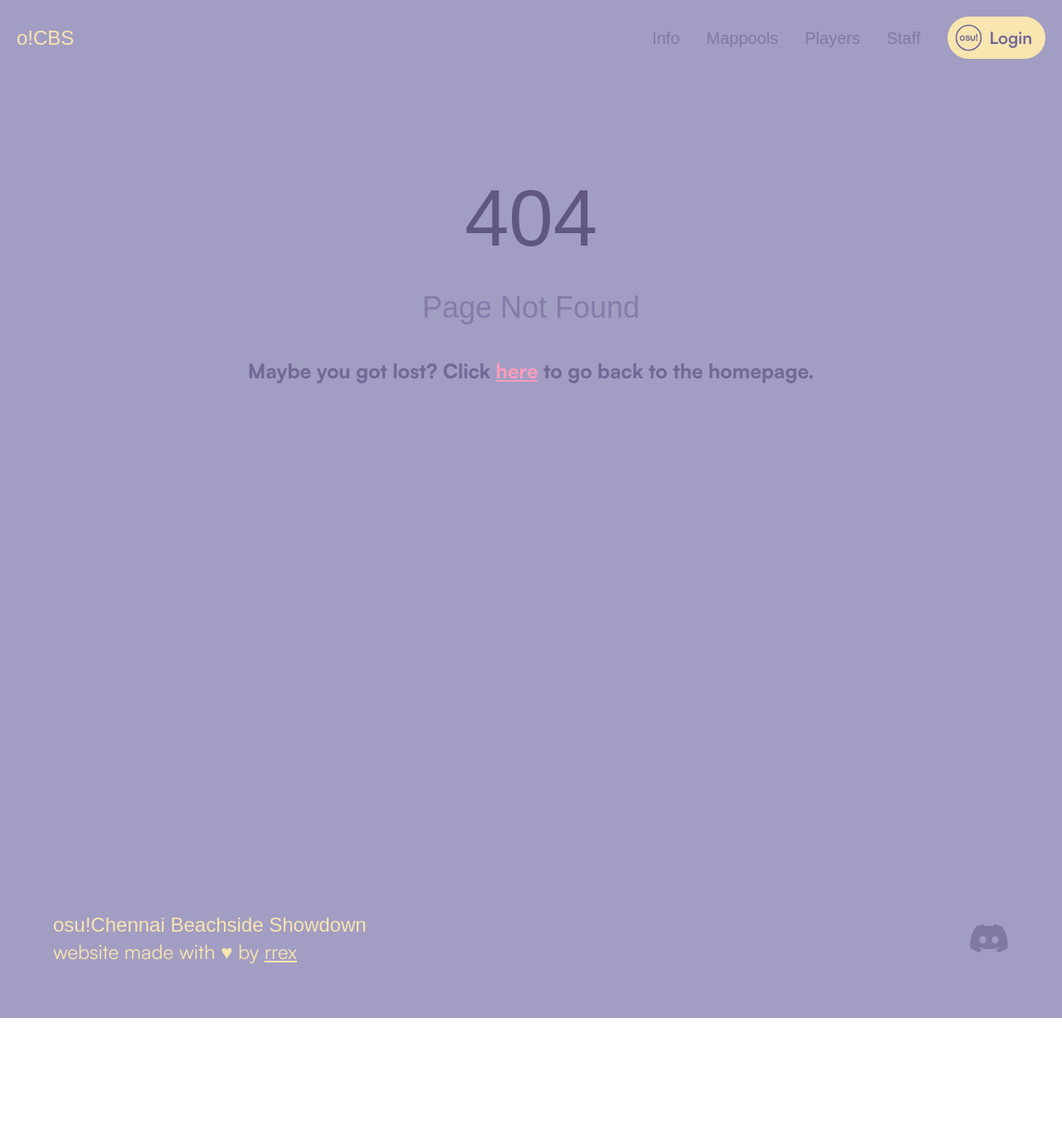
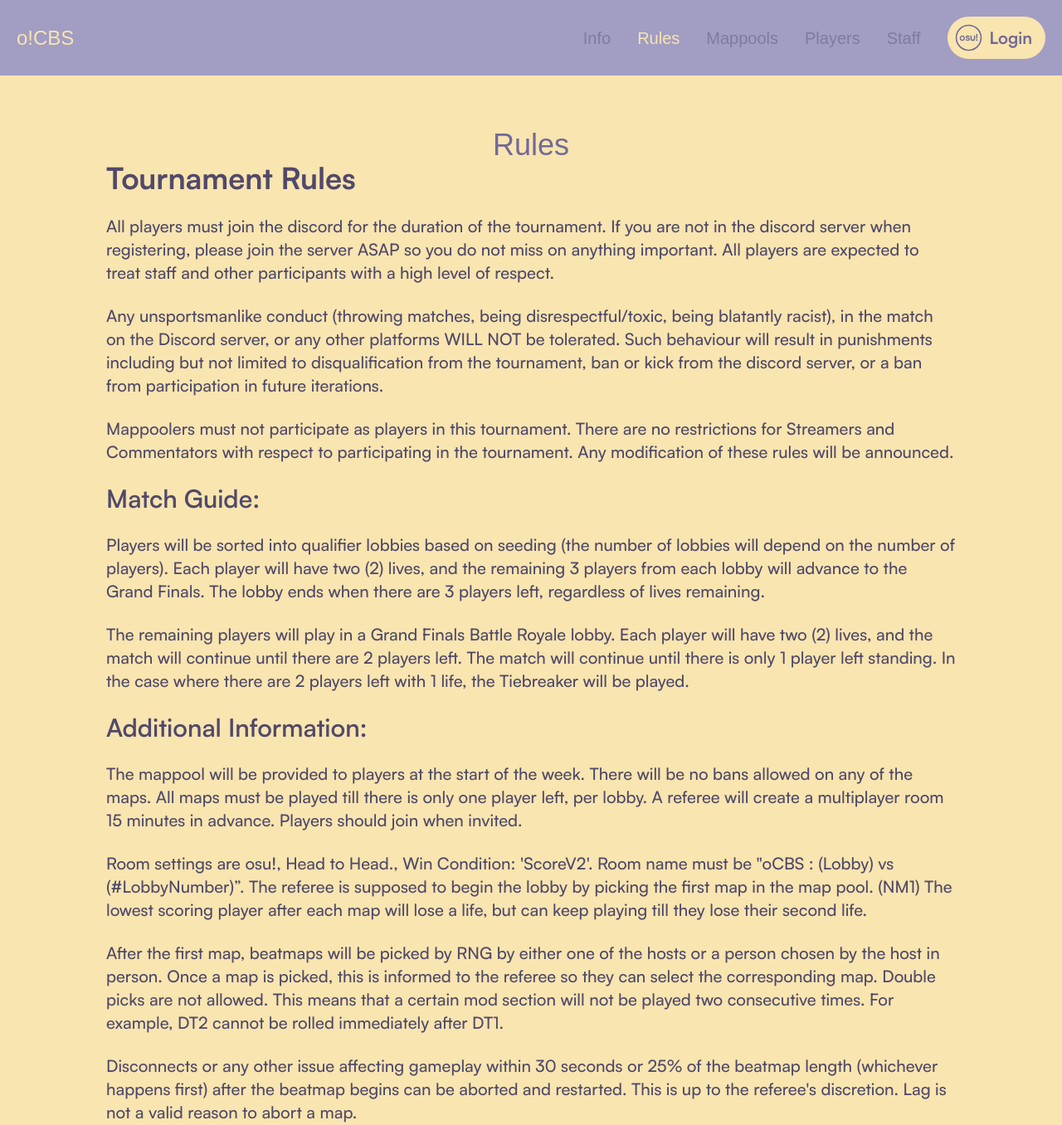
Before and after one commit to rrex971/ocbs-website, a React (Vite) app: page /rules in a window 1280 px wide. Before the commit this address had no page. Shown: the top 1356 px of the page at 83% size. Before the commit the page ends 1227 px from the top, so only its background shows below. Built offline with nearby package versions, Linux system fonts and the light colour scheme; a web font is replaced by a local one.

Commit message:
Add rules page

```diff
--- a/src/App.jsx
+++ b/src/App.jsx
@@ -9,11 +9,13 @@ import Footer from './components/Footer';
 import Register from './screens/Register';
 import Login from './screens/Login';
 import Players from './screens/Players';
+import Rules from './screens/Rules';
 import Payment from './screens/Payment';
 import PaymentConfirmation from './screens/PaymentConfirmation';
 import NotFound from './screens/NotFound';
 import { ToastContainer } from 'react-toastify';
 import { AnimatePresence } from 'framer-motion';
+
 
 const App = () => {
   const location = useLocation();
@@ -30,6 +32,7 @@ const App = () => {
             <Route path="/mappools/grandfinals" element={<Mappools stage={1}/>} />
             <Route path="/mappools/testing" element={<Mappools stage={2}/>} />
             <Route path="/staff" element={<Staff />} />
+            <Route path="/rules" element={<Rules />} />
             <Route path="/register" element={<Register />} />
             <Route path="/register/payment" element={<Payment />} />
             <Route path="/register/payment/confirmation" element={<PaymentConfirmation />} />
--- a/src/components/Navbar.jsx
+++ b/src/components/Navbar.jsx
@@ -58,6 +58,18 @@ const Navbar = () => {
           </li>
           <li>
             <NavLink
+              to="/rules"
+              className={({ isActive }) =>
+                isActive
+                  ? 'text-banana-mania-100 opacity-100'
+                  : 'navbar-link opacity-50 hover:opacity-100 transition-opacity duration-300 ease-in-out'
+              }
+            >
+              Rules
+            </NavLink>
+          </li>
+          <li>
+            <NavLink
               to="/mappools"
               className={({ isActive }) =>
                 isActive
--- /dev/null
+++ b/src/screens/Rules.jsx
@@ -0,0 +1,67 @@
+import React from "react";
+import transition from "../transition";
+const Rules = () => {
+    return (
+        <div className="bg-logan-500 bg-gradient-to-b from-banana-mania-100 via-90% via-banana-mania-100 min-h-screen">
+            <div className="flex justify-center items-center pt-12 sm:pt-16 font-head text-2xl sm:text-3xl lg:text-4xl text-logan-700">
+                Rules
+            </div>
+            <div className="flex-col font-body mx-8 md:mx-32 pb-64 text-xl font-medium space-y-6">
+                <h1 className="text-4xl font-bold">Tournament Rules</h1>
+                <p>
+                    All players must join the discord for the duration of the tournament. If you are not in the discord server when registering, please join the server ASAP so you do not miss on anything important. All players are expected to treat staff and other participants with a high level of respect.
+                </p>
+                <p>
+                    Any unsportsmanlike conduct (throwing matches, being disrespectful/toxic, being blatantly racist), in the match on the Discord server, or any other platforms WILL NOT be tolerated. Such behaviour will result in punishments including but not limited to disqualification from the tournament, ban or kick from the discord server, or a ban from participation in future iterations.
+                </p>
+                <p>
+                    Mappoolers must not participate as players in this tournament. There are no restrictions for Streamers and Commentators with respect to participating in the tournament. Any modification of these rules will be announced.
+                </p>
+                <h2 className="text-3xl font-semibold">Match Guide:</h2>
+                <p>
+                    Players will be sorted into qualifier lobbies based on seeding (the number of lobbies will depend on the number of players). Each player will have two (2) lives, and the remaining 3 players from each lobby will advance to the Grand Finals. The lobby ends when there are 3 players left, regardless of lives remaining.
+                </p>
+                <p>
+                    The remaining players will play in a Grand Finals Battle Royale lobby. Each player will have two (2) lives, and the match will continue until there are 2 players left. The match will continue until there is only 1 player left standing. In the case where there are 2 players left with 1 life, the Tiebreaker will be played.
+                </p>
+                <h2 className="text-3xl font-semibold">Additional Information:</h2>
+                <p>
+                    The mappool will be provided to players at the start of the week. There will be no bans allowed on any of the maps. All maps must be played till there is only one player left, per lobby. A referee will create a multiplayer room 15 minutes in advance. Players should join when invited.
+                </p>
+                <p>
+                    Room settings are osu!, Head to Head., Win Condition: 'ScoreV2'. Room name must be "oCBS : (Lobby) vs (#LobbyNumber)”. The referee is supposed to begin the lobby by picking the first map in the map pool. (NM1) The lowest scoring player after each map will lose a life, but can keep playing till they lose their second life.
+                </p>
+                <p>
+                    After the first map, beatmaps will be picked by RNG by either one of the hosts or a person chosen by the host in person. Once a map is picked, this is informed to the referee so they can select the corresponding map. Double picks are not allowed. This means that a certain mod section will not be played two consecutive times. For example, DT2 cannot be rolled immediately after DT1.
+                </p>
+                <p>
+                    Disconnects or any other issue affecting gameplay within 30 seconds or 25% of the beatmap length (whichever happens first) after the beatmap begins can be aborted and restarted. This is up to the referee's discretion. Lag is not a valid reason to abort a map.
+                </p>
+                <h2 className="text-3xl font-semibold">Registration Perks:</h2>
+                <ul className="list-disc list-inside">
+                    <li>ID Card for players</li>
+                    <li>Stickers</li>
+                    <li>Keychain</li>
+                </ul>
+                <h2 className="text-3xl font-semibold">Prizes:</h2>
+                <ul className="list-disc list-inside">
+                    <li>First Place: ePLA trophy + custom keypad + profile banner</li>
+                    <li>Second Place: ePLA medal + profile banner</li>
+                    <li>Third Place: ePLA medal + profile banner</li>
+                </ul>
+                <p>
+                    Depending on where you live, your prizes will either be dropped off at your house by one of the hosts, or couriered to you if you live outside Chennai.
+                </p>
+                <h2 className="text-3xl font-semibold">Post-Meetup:</h2>
+                <p>
+                    You can choose to stay for lunch and possibly a trip to the nearby Marina Beach. You can also leave right after o!CBS has concluded.
+                </p>
+                <p>
+                    The tournament will be held on January 5th, 2025.
+                </p>
+            </div>
+        </div>
+    )
+};
+
+export default transition(Rules);
```
